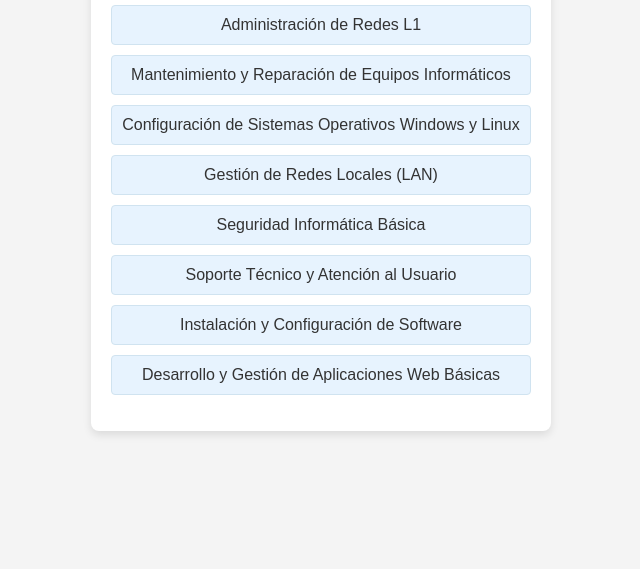
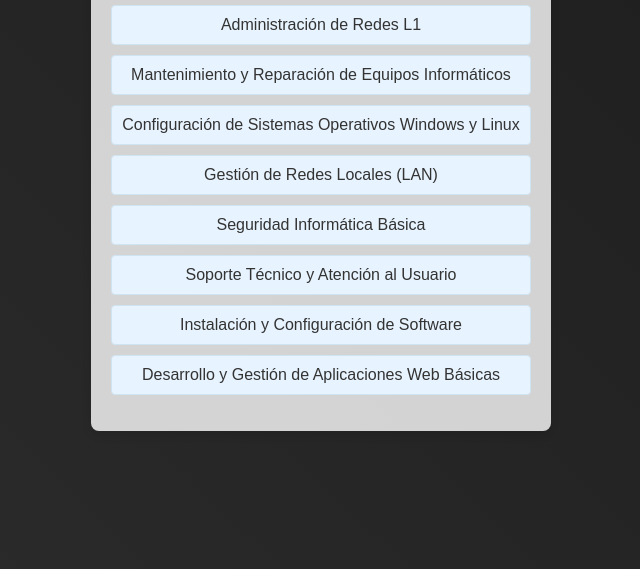
Before and after one commit to b0r0nd0ng0/Habilidades-lkdn-abc, a plain HTML site: page index.html in a window 1280 px wide. Shown: the part 231-800 px from the top of the page, without its empty margins (319-959 px from the left). Drawn offline with Linux system fonts and the light colour scheme.

Commit message:
Update styles.css

```diff
--- a/styles.css
+++ b/styles.css
@@ -1,16 +1,18 @@
 body {
     font-family: 'Arial', sans-serif;
-    background-color: #f4f4f4;
     margin: 0;
     padding: 0;
     display: flex;
     justify-content: center;
     align-items: center;
     height: 100vh;
+    background: linear-gradient(45deg, #2c2c2c, #1c1c1c);
+    background-size: cover;
+    background-position: center;
 }
 
 .container {
-    background-color: #ffffff;
+    background-color: rgba(255, 255, 255, 0.8);
     box-shadow: 0 4px 8px rgba(0, 0, 0, 0.1);
     border-radius: 8px;
     padding: 20px;
```
